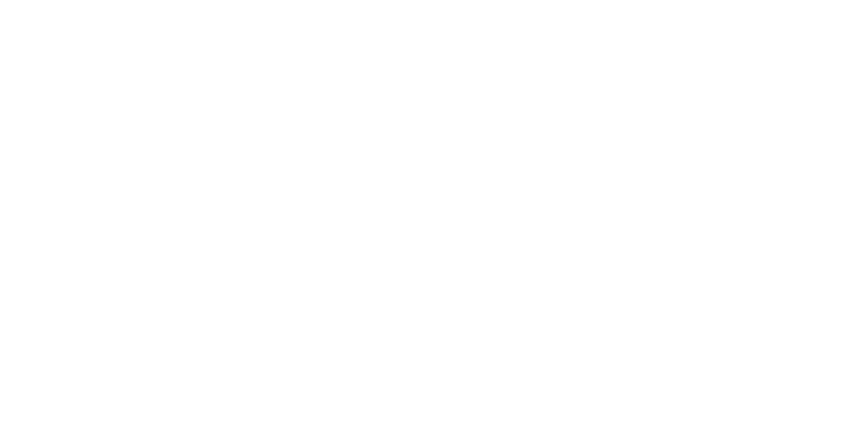
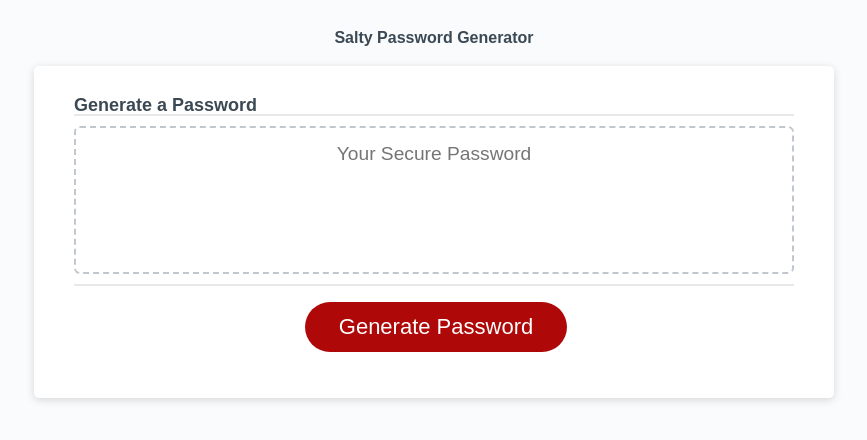
Before and after one commit to joshuagoeke/UTA-bootcamp-challenge3, a plain HTML site: page index.html in a window 1280 px wide. Shown: the whole page, without its empty margins (206-1073 px from the left). Drawn offline with Linux system fonts and the light colour scheme.

Commit message:
putting about an hour of work on Salty in a repo

```diff
--- a/assets/css/style.css
+++ b/assets/css/style.css
@@ -1,44 +1,137 @@
-/*global settings*/
-* {
-    margin: 0;
-    padding: 0;
+*,
+*::before,
+*::after {
   box-sizing: border-box;
 }
 
-  body {
-    min-height: 100%;
-    line-height: 1;
-    font-family: sans-serif;
+html,
+body,
+.wrapper {
+  height: 100%;
+  margin: 0;
+  padding: 0;
 }
 
-  header{
-
+body {
+  font-family: sans-serif;
+  background-color: #f9fbfd;
 }
 
-  nav{
-
+.wrapper {
+  padding-top: 30px;
+  padding-left: 20px;
+  padding-right: 20px;
 }
 
-/*various headings*/
-h1 {
-  font-size: 300%;
+header {
+  text-align: center;
+  padding: 20px;
+  padding-top: 0px;
+  color: hsl(206, 17%, 28%);
 }
 
-h2 {
-  font-size: 200%;
+.card {
+  background-color: hsl(0, 0%, 100%);
+  border-radius: 5px;
+  border-width: 1px;
+  box-shadow: rgba(0, 0, 0, 0.15) 0px 2px 8px 0px;
+  color: hsl(206, 17%, 28%);
+  font-size: 18px;
+  margin: 0 auto;
+  max-width: 800px;
+  padding: 30px 40px;
 }
 
-h3  {
-  font-size: 150%;
-}
-  ol, ul {
-    list-style: none;
+.card-header::after {
+  content: " ";
+  display: block;
+  width: 100%;
+  background: #e7e9eb;
+  height: 2px;
 }
 
+.card-body {
+  min-height: 100px;
+}
 
-  /* Matches the font of special elements to the rest of the page */
-  input, select, option, optgroup, textarea, button,
-  pre, code {
-    font-size: 100%;
-    font-family: inherit;
+.card-footer {
+  text-align: center;
 }
+
+.card-footer::before {
+  content: " ";
+  display: block;
+  width: 100%;
+  background: #e7e9eb;
+  height: 2px;
+}
+
+.card-footer::after {
+  content: " ";
+  display: block;
+  clear: both;
+}
+
+.btn {
+  border: none;
+  background-color: hsl(360, 91%, 36%);
+  border-radius: 25px;
+  box-shadow: rgba(0, 0, 0, 0.1) 0px 1px 6px 0px rgba(0, 0, 0, 0.2) 0px 1px 1px
+    0px;
+  color: hsl(0, 0%, 100%);
+  display: inline-block;
+  font-size: 22px;
+  line-height: 22px;
+  margin: 16px 16px 16px 20px;
+  padding: 14px 34px;
+  text-align: center;
+  cursor: pointer;
+}
+
+button[disabled] {
+  cursor: default;
+  background: #c0c7cf;
+}
+
+.float-right {
+  float: right;
+}
+
+#password {
+  -webkit-appearance: none;
+  -moz-appearance: none;
+  appearance: none;
+  border: none;
+  display: block;
+  width: 100%;
+  padding-top: 15px;
+  padding-left: 15px;
+  padding-right: 15px;
+  padding-bottom: 85px;
+  font-size: 1.2rem;
+  text-align: center;
+  margin-top: 10px;
+  margin-bottom: 10px;
+  border: 2px dashed #c0c7cf;
+  border-radius: 6px;
+  resize: none;
+  overflow: hidden;
+}
+
+@media (max-width: 690px) {
+  .btn {
+    font-size: 1rem;
+    margin: 16px 0px 0px 0px;
+    padding: 10px 15px;
+  }
+
+  #password {
+    font-size: 1rem;
+  }
+}
+
+@media (max-width: 500px) {
+  .btn {
+    font-size: 0.8rem;
+  }
+}
--- a/assets/script.js
+++ b/assets/script.js
@@ -0,0 +1,78 @@
+// Assignment Code
+var generateBtn = document.querySelector("#generate");
+
+// Write password to the #password input
+function writePassword() {
+  var password = generatePassword();
+  var passwordText = document.querySelector("#password");
+
+  passwordText.value = password;
+
+}
+
+// Add event listener to generate button
+generateBtn.addEventListener("click", writePassword);
+
+//variables
+var lowerCase =["a", "b", "c", "d", "e", "f", "g", "h", "i", "j", "k", "l", "m", "n", "o", "p", "q", "r", "s", "t", "u", "v", "w", "x", "y", "z"];
+var upperCase =["A", "B", "C", "D", "E", "F", "G", "H", "I", "J", "K", "L", "M", "N", "O", "P", "Q", "R", "S", "T", "U", "V", "W", "X", "Y", "Z",];
+var number = ['0', '1', '2', '3', '4', '5', '6', '7', '8', '9', '10', '11', '12','13', '14', '15', '16', '17', '18', '19', '20', '21', '22', '23', '24,'];
+var specialCharacters = ['!', '@', '#', '$', '%', '^', '&', '*', '(', ')', '+', '-', '.', '~', '|', '<', '>', '=', '-', '_', '/', ':', ';', '?', '[', ']', '{', '}', '~'];
+var inclLower;
+var inclUpper;
+var inclNum;
+var inclSpecial;
+
+
+
+
+
+function generatePassword(){
+  //must return a string value that is the password
+  //user is prompted for pw length between 8 and 128
+var thisMany;
+var howMany = window.prompt("I'll help you make up a gobbledygook password./n How many characters do you want?\n Pick a number between 8 and 128.");
+
+if (isNan(howMany)){
+  window.alert("Listen smarty-pants, when I ask for a number between 8 and 128 I mean that I want a NUMBER (8,9,10,11...) between 8 and 128.\n Try again.");
+  // break
+} else {
+  if (howMany <=8 || howMany >= 128){
+    window.alert("OK, I'm gonna say this again real slow. I want a number BIGGER than 8, but SMALLER than 128. There are at least 131 correct answers if you include the 8 and the 128, which I do.\n Pick one.");
+    // break
+  } else {
+    if (Number.isInteger(howMany) === false){
+      thisMany = Math.round(howMany);
+      window.alert("Jeez Einstein. No reason to make it difficult. I rounded " + howMany + " to " + thisMany +".\n You're welcome.")
+    } else {
+      thisMany = howMany;
+    }
+  }
+} window.alert("I don't have time to deal with this. Come back when you want to pick a length for your password. NEXT!");
+
+window.alert("OK, one password with " + thisMany + " characters comin' right up!\n Now I got some y/n questions for yous. That means you can type 'y' for 'yes' or 'n' for 'no.'");
+inclLower = window.prompt("Do you want some lowercase letters in that password?" )
+if (inclLower == 'y'){
+  inclLower = true;
+  window.alert("lowercase letters. You got it!")
+} else if (inclLower == 'n'){
+  inclLower = false;
+  window.alert("No lowercase letters. Odd choice, but whatever you say boss.")
+} else {
+  window.alert("It's 'yes' or 'no' pal. Type 'y' or 'n.'")
+}
+
+
+    //var to save length
+  // validate user num
+  //confirm whether or not to include lowercase, uppercase, numeric, special characters (4 confirm prompts)
+    //4 vars to save T/F of included categories
+    //validate that at least one character type is included with for loop
+        //how to decide how many elements to choose from each array?
+    // random math function getRandomInt(max) {
+  //   var compOption =["r", "p", "s"]
+  //   return compOption[Math.floor(Math.random()*3)];
+  // }
+    //join chosen elements into string
+    return passwordString
+  }
--- a/index.html
+++ b/index.html
@@ -1,29 +1,35 @@
 <!DOCTYPE html>
 <html lang="en">
   <head>
-    <title>Insert Title</title>
-    <link rel="stylesheet" type="text/css" href="./assets/css/reset.css"/>
-    <link rel="stylesheet" type="text/css" href="./assets/css/style.css"/>
+    <meta charset="UTF-8" />
+    <meta name="viewport" content="width=device-width, initial-scale=1.0" />
+    <meta http-equiv="X-UA-Compatible" content="ie=edge" />
+    <title>Salty Password Generator</title>
+    <link rel="stylesheet" href="assets/css/reset.css" />
+    <link rel="stylesheet" href="assets/css/style.css" />
   </head>
-
   <body>
+    <div class="wrapper">
       <header>
-        <nav> <!--what do you want to link?-->
-            <ul>
-                <li></li>
-                <li></li>
-                <li></li>
-            </ul>
-        </nav>
+        <h1>Salty Password Generator</h1>
       </header>
-    <main>
-        <div>
-            <section><!--Put some classes or id's in here-->
-
-            </section>
+      <div class="card">
+        <div class="card-header">
+          <h2>Generate a Password</h2>
         </div>
-    </main>
-<script src="./assets/script.js"></script>
+        <div class="card-body">
+          <textarea
+            readonly
+            id="password"
+            placeholder="Your Secure Password"
+            aria-label="Generated Password"
+          ></textarea>
+        </div>
+        <div class="card-footer">
+          <button id="generate" class="btn">Generate Password</button>
+        </div>
+      </div>
+    </div>
+    <script src="assets/script.js"></script>
   </body>
-
 </html>
```
Lines whose indentation alone changed are shown as unchanged.
